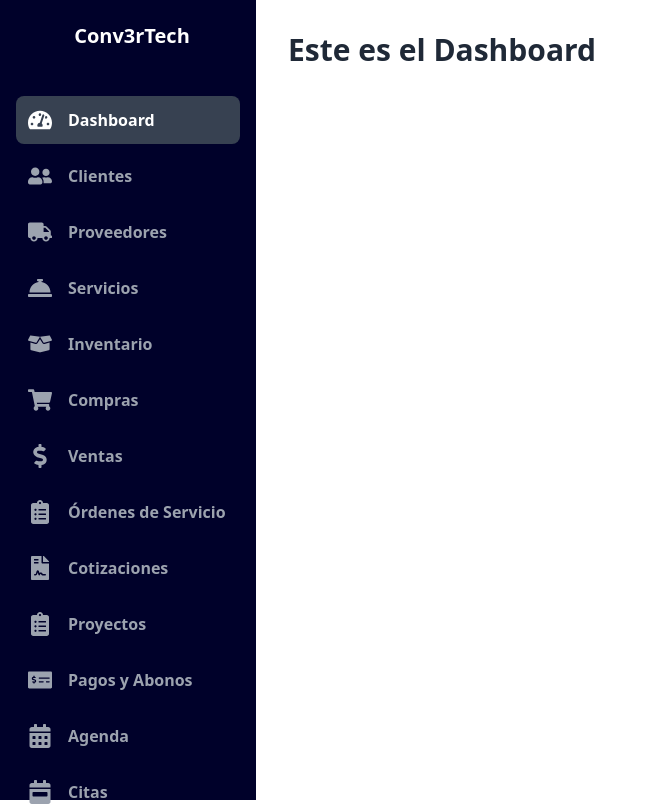
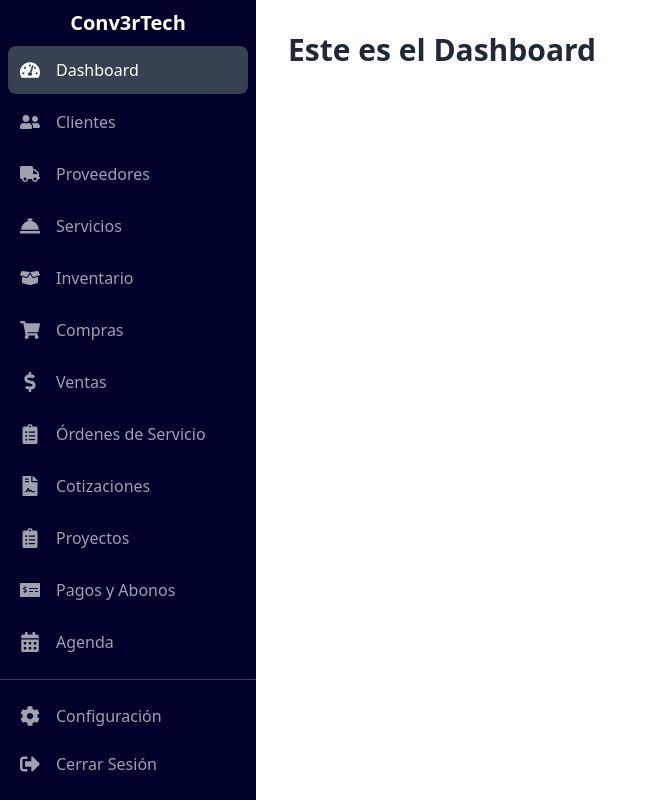
Before and after one commit to Daniel-dvlp/Conv3rTech-Frontend, a React (Vite) app: page /dashboard in a window 1280 px wide. Shown: the top 806 px of the page, without its empty margins (0-657 px from the left). Built offline with nearby package versions, Linux system fonts and the light colour scheme.

Commit message:
Se debe agregar tailwindcss scrollbar y se modiico el tamaño para que se visualize mas facil en los diferentes dispositivos

```diff
--- a/package.json
+++ b/package.json
@@ -26,6 +26,7 @@
     "eslint-plugin-react-refresh": "^0.4.19",
     "globals": "^16.0.0",
     "postcss": "^8.5.6",
+    "tailwind-scrollbar": "^3.1.0",
     "tailwindcss": "^3.4.1",
     "vite": "^6.3.5"
   }
--- a/src/shared/layout/DashboardLayout.jsx
+++ b/src/shared/layout/DashboardLayout.jsx
@@ -1,22 +1,21 @@
-// src/shared/layout/DashboardLayout.jsx
-
+import { useState } from 'react';
 import { Outlet } from 'react-router-dom';
-// LA CLAVE ESTÁ AQUÍ: Importamos el componente Sidebar que ya creamos
 import Sidebar from './Sidebar';
 
 const DashboardLayout = () => {
+  const [isExpanded, setIsExpanded] = useState(false);
+
   return (
-    <div className="flex bg-gray-100 min-h-screen w-screen">
+    <div className="flex bg-gray-100 min-h-screen w-screen overflow-hidden">
+      <Sidebar isExpanded={isExpanded} setIsExpanded={setIsExpanded} />
 
-      {/* Y AQUÍ LO USAMOS: como si fuera una etiqueta HTML normal */}
-      <Sidebar />
-
-      {/* El resto de tu aplicación se renderizará aquí */}
-      <main className="flex-grow p-8 bg-white">
+      <main
+        className={`flex-grow p-8 bg-white transition-all duration-300 ease-in-out ${
+          isExpanded ? 'ml-64' : 'ml-20'
+        }`}
+      >
         <Outlet />
-
       </main>
-
     </div>
   );
 };
--- a/src/shared/layout/Sidebar.jsx
+++ b/src/shared/layout/Sidebar.jsx
@@ -1,20 +1,13 @@
-// src/shared/layout/Sidebar.jsx
-
-import { useState } from 'react';
-// 1. IMPORTAMOS Link y useLocation
 import { Link, useLocation } from 'react-router-dom';
 import {
   FaTachometerAlt, FaUserFriends, FaTruck, FaConciergeBell, FaBoxOpen,
   FaShoppingCart, FaDollarSign, FaClipboardList, FaFileContract, FaCalendarAlt,
-  FaCalendarWeek, FaUsersCog, FaUserShield, FaCog, FaSignOutAlt,   FaMoneyCheckAlt
+  FaCalendarWeek, FaUsersCog, FaUserShield, FaCog, FaSignOutAlt, FaMoneyCheckAlt
 } from 'react-icons/fa';
 
-const Sidebar = () => {
-  const [isExpanded, setIsExpanded] = useState(false);
-  // 2. OBTENEMOS LA UBICACIÓN ACTUAL
-  const location = useLocation(); // Hook para saber en qué ruta estamos
+const Sidebar = ({ isExpanded, setIsExpanded }) => {
+  const location = useLocation();
 
-  // 3. AÑADIMOS LA PROPIEDAD 'path' a cada objeto del menú
   const mainMenuItems = [
     { name: 'Dashboard', icon: <FaTachometerAlt />, path: '/dashboard' },
     { name: 'Clientes', icon: <FaUserFriends />, path: '/dashboard/clientes' },
@@ -25,11 +18,11 @@ const Sidebar = () => {
     { name: 'Ventas', icon: <FaDollarSign />, path: '/dashboard/ventas' },
     { name: 'Órdenes de Servicio', icon: <FaClipboardList />, path: '/dashboard/ordenes' },
     { name: 'Cotizaciones', icon: <FaFileContract />, path: '/dashboard/cotizaciones' },
-    {name: 'Proyectos', icon: <FaClipboardList />, path: '/dashboard/proyectos' },
-    {name: 'Pagos y Abonos', icon: <  FaMoneyCheckAlt />, path: '/dashboard/pagosyabonos' },
+    { name: 'Proyectos', icon: <FaClipboardList />, path: '/dashboard/proyectos' },
+    { name: 'Pagos y Abonos', icon: <FaMoneyCheckAlt />, path: '/dashboard/pagosyabonos' },
     { name: 'Agenda', icon: <FaCalendarAlt />, path: '/dashboard/agenda' },
-    {name: 'Citas', icon: <FaCalendarWeek />, path: '/dashboard/citas' },
-    {name: 'Categoria de Servicios', icon: <FaClipboardList />, path: '/dashboard/categoria_servicios' },
+    { name: 'Citas', icon: <FaCalendarWeek />, path: '/dashboard/citas' },
+    { name: 'Categoria de Servicios', icon: <FaClipboardList />, path: '/dashboard/categoria_servicios' },
     { name: 'Programación Laboral', icon: <FaCalendarWeek />, path: '/dashboard/programacion' },
     { name: 'Usuarios', icon: <FaUsersCog />, path: '/dashboard/usuarios' },
     { name: 'Gestión de Roles', icon: <FaUserShield />, path: '/dashboard/roles' },
@@ -37,81 +30,75 @@ const Sidebar = () => {
 
   const bottomMenuItems = [
     { name: 'Configuración', icon: <FaCog />, path: '/dashboard/configuracion' },
-    { name: 'Cerrar Sesión', icon: <FaSignOutAlt />, path: '/logout' }, // Path especial para la lógica de logout
+    { name: 'Cerrar Sesión', icon: <FaSignOutAlt />, path: '/logout' },
   ];
 
   const handleLogout = (e) => {
     e.preventDefault();
-    // Aquí iría tu lógica para cerrar sesión
     alert('Cerrando sesión...');
   };
 
   return (
     <aside
-      className={`bg-[#00012A] text-white h-screen p-4 flex flex-col justify-between transition-all duration-300 ease-in-out ${
+      className={`bg-[#00012A] text-white h-screen fixed top-0 left-0 z-50 transition-all duration-300 ease-in-out ${
         isExpanded ? 'w-64' : 'w-20'
       }`}
       onMouseEnter={() => setIsExpanded(true)}
       onMouseLeave={() => setIsExpanded(false)}
     >
-      <div>
-        <div className="flex items-center justify-center mb-10 h-10">
+      <div className="flex flex-col h-full justify-between">
+        <div className="flex items-center justify-center h-16 px-4">
           {isExpanded ? (
-            <h1 className="text-xl font-bold ml-2 whitespace-nowrap">Conv3rTech</h1>
+            <h1 className="text-xl font-bold whitespace-nowrap">Conv3rTech</h1>
           ) : (
-            <img src="https://via.placeholder.com/40" alt="Logo" className="rounded-full flex-shrink-0" />
+            <img src="https://via.placeholder.com/40" alt="Logo" className="rounded-full" />
           )}
         </div>
-        <nav>
-          <ul>
+
+        <nav className="flex-grow px-2 space-y-1 overflow-hidden">
           {mainMenuItems.map((item) => (
-              <li key={item.name} className="mb-2">
-                {/* 4. REEMPLAZAMOS <a> por <Link> y 'href' por 'to' */}
             <Link
+              key={item.name}
               to={item.path}
-                  className={`flex items-center p-3 rounded-lg transition-colors duration-200 ${
-                    // 5. La clase activa se basa en la URL actual
+              className={`flex items-center gap-4 p-3 rounded-lg transition-colors ${
                 location.pathname === item.path
                   ? 'bg-gray-700 text-white'
                   : 'text-gray-400 hover:bg-gray-700 hover:text-white'
               }`}
             >
-                  <div className="text-2xl flex-shrink-0">{item.icon}</div>
-                  {isExpanded && <span className="ml-4 font-semibold whitespace-nowrap">{item.name}</span>}
+              <div className="text-xl">{item.icon}</div>
+              {isExpanded && <span className="truncate">{item.name}</span>}
             </Link>
-              </li>
           ))}
-          </ul>
         </nav>
-      </div>
-      <div className="border-t border-gray-700 pt-4">
-        <ul>
-          {bottomMenuItems.map((item) => (
-            <li key={item.name} className="mb-2">
-              {item.name === 'Cerrar Sesión' ? (
+
+        <div className="border-t border-gray-700 px-2 py-3">
+          {bottomMenuItems.map((item) =>
+            item.name === 'Cerrar Sesión' ? (
               <button
+                key={item.name}
                 onClick={handleLogout}
-                  className="w-full flex items-center p-3 rounded-lg transition-colors duration-200 text-gray-400 hover:bg-gray-700 hover:text-white"
+                className="w-full flex items-center gap-4 p-3 rounded-lg text-gray-400 hover:bg-gray-700 hover:text-white"
               >
-                  <div className="text-2xl flex-shrink-0">{item.icon}</div>
-                  {isExpanded && <span className="ml-4 font-semibold whitespace-nowrap">{item.name}</span>}
+                <div className="text-xl">{item.icon}</div>
+                {isExpanded && <span className="truncate">{item.name}</span>}
               </button>
             ) : (
               <Link
+                key={item.name}
                 to={item.path}
-                  className={`flex items-center p-3 rounded-lg transition-colors duration-200 ${
+                className={`flex items-center gap-4 p-3 rounded-lg transition-colors ${
                   location.pathname === item.path
                     ? 'bg-gray-700 text-white'
                     : 'text-gray-400 hover:bg-gray-700 hover:text-white'
                 }`}
               >
-                  <div className="text-2xl flex-shrink-0">{item.icon}</div>
-                  {isExpanded && <span className="ml-4 font-semibold whitespace-nowrap">{item.name}</span>}
+                <div className="text-xl">{item.icon}</div>
+                {isExpanded && <span className="truncate">{item.name}</span>}
               </Link>
+            )
           )}
-            </li>
-          ))}
-        </ul>
+        </div>
       </div>
     </aside>
   );
--- a/tailwind.config.js
+++ b/tailwind.config.js
@@ -1,3 +1,5 @@
+import tailwindScrollbar from 'tailwind-scrollbar';
+
 /** @type {import('tailwindcss').Config} */
 export default {
   content: [
@@ -8,5 +10,7 @@ export default {
   theme: {
     extend: {},
   },
-  plugins: [],
+  plugins: [
+    tailwindScrollbar,
+  ],
 }
```
Also changed, not shown: 1 other file (tests, documents, lock files or other folders). Lines whose indentation alone changed are shown as unchanged.
